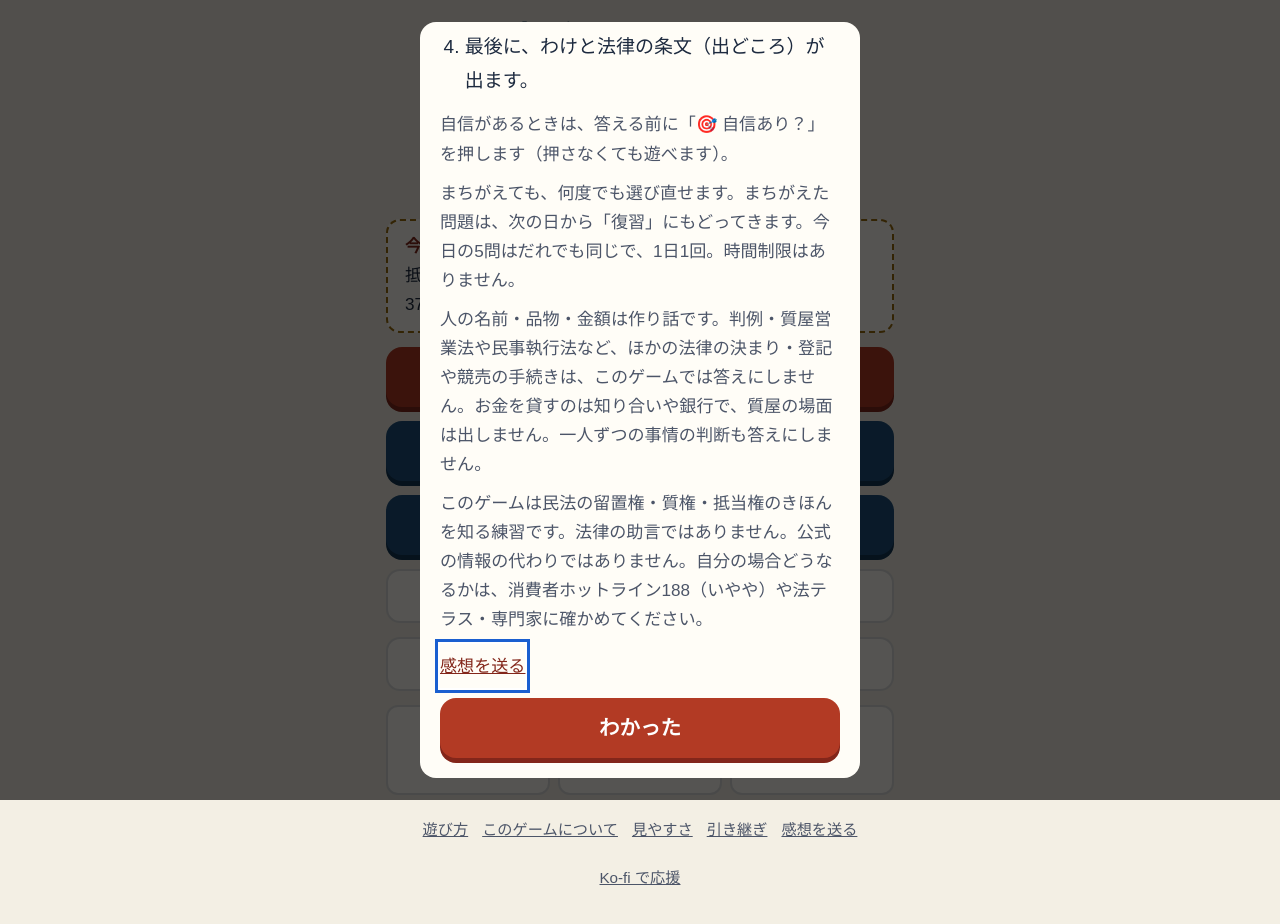
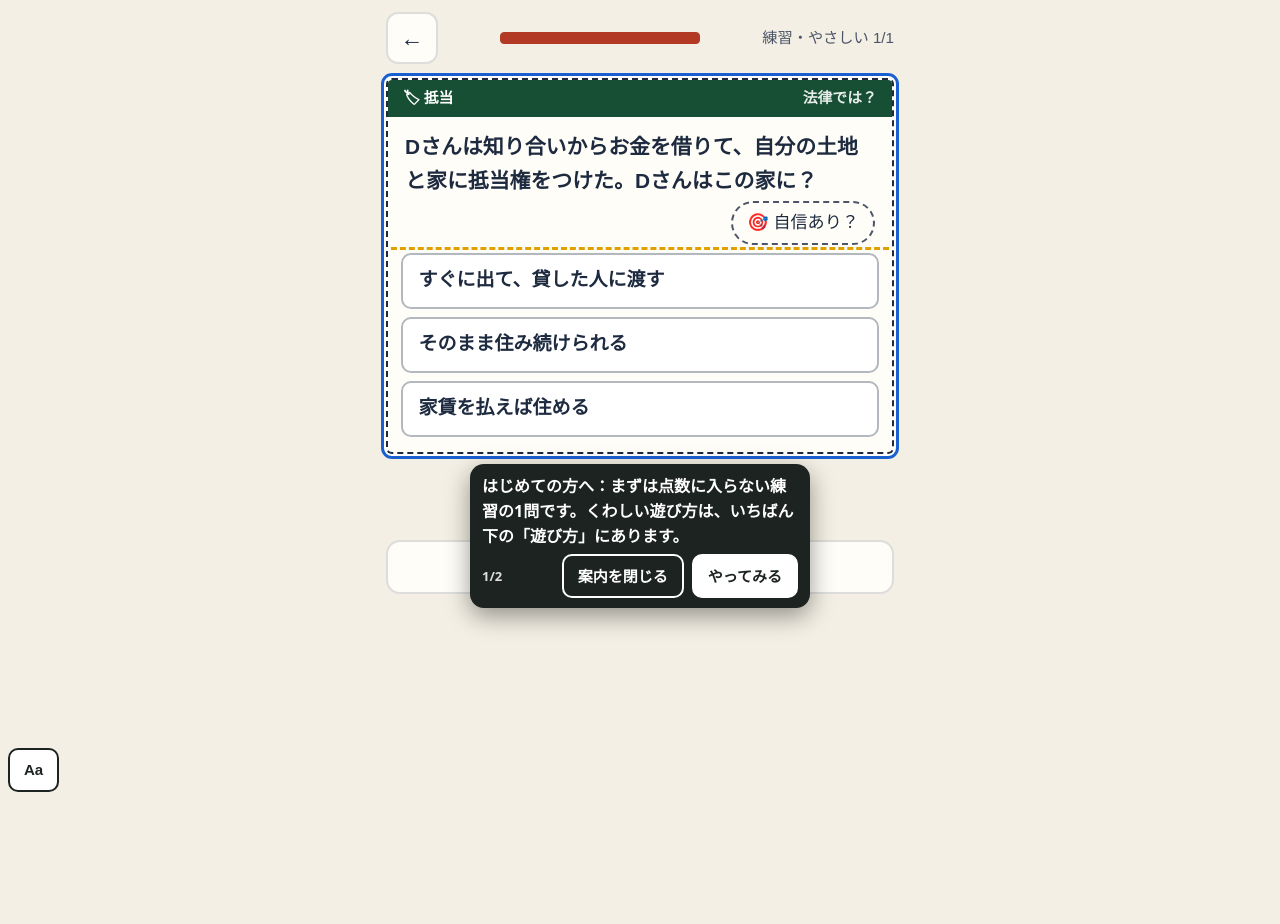
Before and after one commit to satou-aaaaa/tanpo-kimari, a plain HTML site: page index.html in a window 1280 px wide. After the commit the page ends 800 px from the top, so only its background shows below. Drawn offline with Linux system fonts and the light colour scheme; a web font is replaced by a local one.

Commit message:
ひな形の共通部品を写す（shared-workflows 67f7985） (#6)
Co-authored-by: template-sync <41898283+github-actions[bot]@users.noreply.github.com>

```diff
--- a/index.html
+++ b/index.html
@@ -346,7 +346,8 @@ html.a11y-say body{padding-bottom:calc(64px + env(safe-area-inset-bottom,0px))!i
 //      （incidents/2026-11-21-hand-copied-helpers-drift.md）。
 //      あわせて、はじめて遊ぶ人への案内（吹き出し Core.coach）を足した。長い「遊び方」の窓の代わりに、練習の1問を遊びながら
 //      その場で一言ずつ教える（NN/g「Mobile Instructional Overlays」・Andersen ほか CHI 2012「The Impact of Tutorials on Games of Varying Complexity」）。
-//   3: 2026-11-22 吹き出しを出しているあいだ 0.4 秒ごとに場所を測り直す（古い場所に残って押す所を隠すことがあった）。ボタンの字を「案内を閉じる」に
+//   3: 2026-11-22 吹き出しを出しているあいだ 0.4 秒ごとに場所を測り直す（古い場所に残って押す所を隠すことがあった）。ボタンの字を「案内を閉じる」に。
+//      段の wait（その所が出るまで待つ）を足した。全ゲームの「はじめての練習」を sync-template の migrateFirstPlay が足すため
 //   2: 2026-11-22 感想フォームのゲーム名を、渡さなければ題（<title>）から入れる。sync-template が全ゲームを game-core に切り替える（migrateCore）ため
 // 決まり: 外へ通信しない。ゲームの関数の名前（toast・buzz など）は上書きしない（Core.toast などで呼ぶ）。
 (function () {
@@ -432,6 +433,7 @@ html.a11y-say body{padding-bottom:calc(64px + env(safe-area-inset-bottom,0px))!i
   //   sel   …… 吹き出しを付ける所。まだ画面に無いあいだは待つ（ゲームが画面を作り直しても付け直す）
   //   until …… その所が画面に出たら次へ進む（答えた・正解した など）。無ければ sel を押したら次へ
   //   button …… 押すと次へ進むボタンの字（読むだけの吹き出し）
+  //   wait  …… その所が画面に出るまで、この吹き出しは出さずに待つ（答えたあとにだけ「次へ」を指す など）
   //   pos   …… "below"（既定）か "above"。その側に場所が無ければ、ページを少し動かして場所を空ける（読む所を隠さないため）
   // 吹き出しは押す所を隠さない（上か下の空いたほうに出す）。「案内を閉じる」と Esc でいつでもやめられる。
   const coach = (() => {
@@ -466,7 +468,7 @@ html.a11y-say body{padding-bottom:calc(64px + env(safe-area-inset-bottom,0px))!i
       while (steps && i < steps.length && steps[i].until && find(steps[i].until)) i++;
       if (!steps) return;
       if (i >= steps.length) return stop(true);
-      const st = steps[i], el = find(st.sel);
+      const st = steps[i], el = st.wait && !find(st.wait) ? null : find(st.sel);
       if (!el) { box.hidden = true; mark(null); return; }
       box.hidden = false; mark(el);
       const fresh = shown !== i;
@@ -941,7 +943,7 @@ function home() {
   $("go-cal").onclick = () => cal();
   $("go-ach").onclick = achView;
   bindFooter();
-  if (!s.tut) openHow();
+  if (!s.tut) firstPlay();
 }
 function practiceMenu() {
   app.innerHTML = `<header><button class="icon" id="back" aria-label="もどる">←</button><h1>練習<small>今日の記録には入りません（しくみ帳には載ります）</small></h1></header>
@@ -952,6 +954,27 @@ function practiceMenu() {
   document.querySelectorAll(".lv button").forEach((b) => (b.onclick = () => startRun("p", +b.dataset.t)));
   bindFooter(); toTop();
 }
+// first-play:begin（shared-workflows の scripts/sync-template.mjs が足した。直すときはひな形を直す）
+// はじめての人：長い「遊び方」の窓を出さず、点数に入らない練習の1問を遊びながら、吹き出しで一言ずつ教える（game-core の Core.coach）。
+// 「見た」は始めたその場で残す（途中でやめても、次からはふつうに始まる。くわしい遊び方はいつでもいちばん下の「遊び方」から）
+const FIRST_STEPS = [
+  { sel: "#choices", button: "やってみる", text: "はじめての方へ：まずは点数に入らない練習の1問です。くわしい遊び方は、いちばん下の「遊び方」にあります。" },
+  { sel: "#next", wait: ".verdict", text: "できました。わけを読んだら、ここを押して進みます。" },
+];
+function firstPlay() {
+  save((s) => { s.tut = true; });
+  // 練習の入り口を開いて、いちばん上（いちばんやさしい）を押す。無ければ前の形（遊び方の窓）にもどす
+  practiceMenu();
+  const b = document.querySelector(".lv button");
+  if (!window.Core || !Core.coach || !b) { home(); return openHow(); }
+  b.click();
+  // 練習は1問だけにする（数を減らしてから描き直す）
+  save((s) => { const r = s.runs && s.runs.p; if (r && Array.isArray(r.list)) r.list = r.list.slice(0, 1); });
+  play();
+  // 案内を閉じた（Esc も）ら、1問の練習の途中経過を残さずにホームへ（ふだんの練習の「続きから」を出さない）
+  Core.coach.start(FIRST_STEPS, { home, onEnd: (done) => { if (done === false) { save((s) => { const r = s.runs && s.runs.p; if (r && !(r.res || []).length) delete s.runs.p; }); home(); } } });
+}
+// first-play:end
 function startRun(mode, opt) {
   const k = todayKey(); let ng = false;
   save((s) => {
```
Also changed, not shown: qa/run.mjs (+6 -5 lines).
